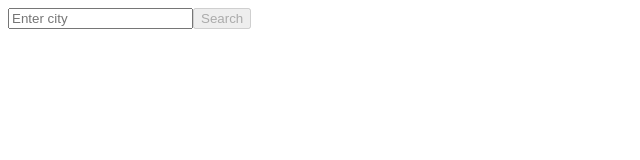
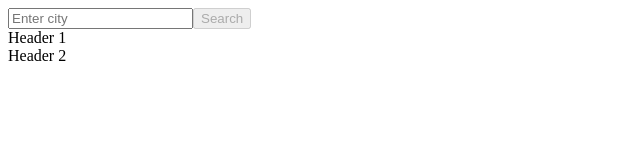
Before and after one commit to jayH4487/weather-app-react, a React (Create React App) app: page / in a window 1280 px wide. Shown: the top 160 px of the page, without its empty margins (0-640 px from the left). Built offline with nearby package versions, Linux system fonts and the light colour scheme.

Commit message:
accordion component

```diff
--- a/src/App.js
+++ b/src/App.js
@@ -1,25 +1,45 @@
-import React, { useState } from "react"
+import React, { useState, useEffect } from "react"
 
 import { SearchContainer } from "./containers/search"
-import { CardContainer } from "./containers/card"
+import { WeatherContainer } from "./containers/weather"
 
 
 function App() {
 
     const [city, setCity] = useState("")
+    const [weather, setWeather] = useState([
+        {header: "Header 1", body: "body 1"},
+        {header: "Header 2", body: "body 2"}
+    ])
 
     const handleSubmit = (event, searchInput) => {
         event.preventDefault()
         setCity(searchInput)
     }
 
+    // useEffect(() => {
 
+    //     city !== "" &&
+    //     (async () => {
+    //         const url = `https://api.openweathermap.org/data/2.5/forecast?q=${city}&appid=${process.env.REACT_APP_API_KEY}`
+    //         try {
+    //             const response = await fetch(url)
+    //             const data = await response.json()
+    //             setWeather(data)
+    //         } catch (error) {
+    //             console.error(error)
+    //         }
+    //     })()
+
+    // }, [city])
+
+    console.log(weather)
     return (
         <div>
             <SearchContainer handleSubmit={handleSubmit}></SearchContainer>
-            <CardContainer city={city}></CardContainer>
+            <WeatherContainer weather={weather}></WeatherContainer>
         </div>
-)
+    )
 }
 
 export default App
--- /dev/null
+++ b/src/components/accordion/index.js
@@ -0,0 +1,45 @@
+import React, { useState, createContext, useContext } from "react"
+
+import { Container, Item, Header, Body } from "./styles/accordion"
+
+export default function Accordion({ children, ...restProps }) {
+    return (
+        <Container {...restProps}>{children}</Container>
+    )
+}
+
+const ActiveItemContext = createContext()
+
+Accordion.Item = function AccordionItem({ children, ...restProps }) {
+
+    const [isActive, setIsActive] = useState(false)
+
+    return (
+        <ActiveItemContext.Provider value={{ isActive, setIsActive }}>
+            <Item {...restProps}>{children}</Item>
+        </ActiveItemContext.Provider>
+    )
+}
+
+Accordion.Header = function AccordionHeader({ children, ...restProps }) {
+
+    const { setIsActive } = useContext(ActiveItemContext)
+
+    return (
+        <Header
+            {...restProps}
+            onClick={() => setIsActive(prev => !prev)}
+        >
+            {children}
+        </Header>
+    )
+}
+
+Accordion.Body = function AccordionBody({ children, ...restProps }) {
+
+    const { isActive } = useContext(ActiveItemContext)
+
+    return (
+        isActive ? <Body {...restProps}>{children}</Body> : null
+    )
+}
--- /dev/null
+++ b/src/components/accordion/styles/accordion.js
@@ -0,0 +1,17 @@
+import styled from "styled-components"
+
+export const Container = styled.div`
+
+`
+
+export const Item = styled.div`
+
+`
+
+export const Header = styled.div`
+
+`
+
+export const Body = styled.div`
+
+`
--- /dev/null
+++ b/src/containers/weather.js
@@ -0,0 +1,16 @@
+import React from "react"
+
+import Accordion from "../components/accordion"
+
+export function WeatherContainer({ weather }) {
+    return (
+        <Accordion>
+                {weather.map(day => (
+                    <Accordion.Item key={day.header}>
+                        <Accordion.Header>{day.header}</Accordion.Header>
+                        <Accordion.Body>{day.body}</Accordion.Body>
+                    </Accordion.Item>
+                ))}
+        </Accordion>
+    )
+}
```
